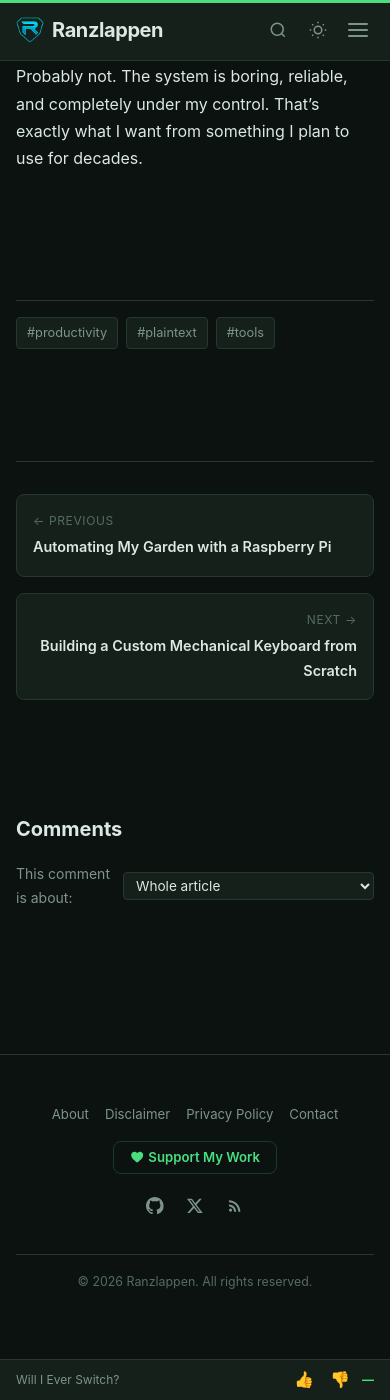
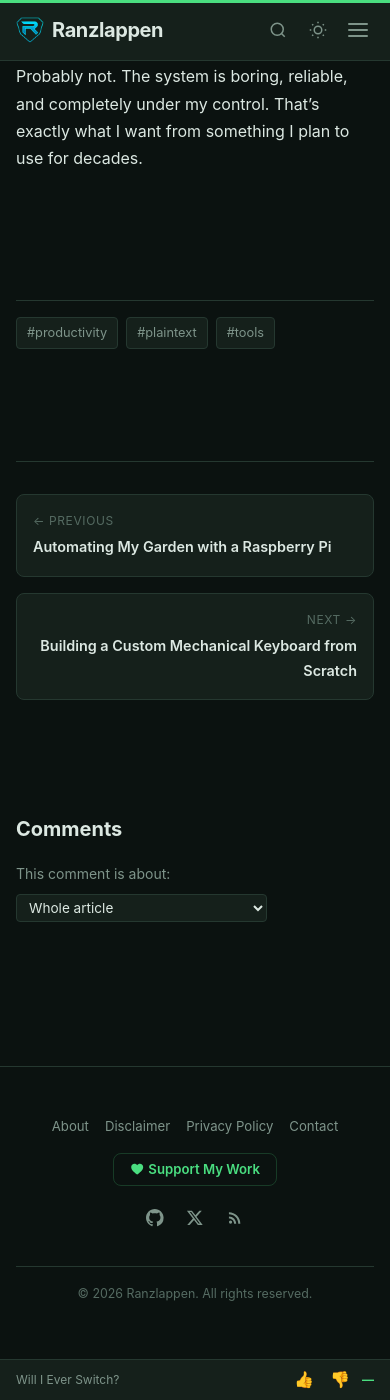
Before and after one commit to Ranzlappen/website, a Jekyll site: the page built from _posts/2026-03-20-tracking-everything-plain-text.md, in a window 390 px wide and 1400 px high, scrolled down 2189 px. Built offline with Jekyll 4.4.1, drawn with Linux system fonts in a browser that asks for light colours; comment, search, counter and statistics services are not loaded.

Commit message:
Fix comment dropdown overflowing viewport on mobile
Add flex-wrap, min-width: 0, and max-width: 100% to the comment context
select so it stays within the viewport on small screens.

https://claude.ai/code/session_01SzqUAqbYa7r6UJefobTMwf

```diff
--- a/assets/css/style.css
+++ b/assets/css/style.css
@@ -974,6 +974,7 @@ img {
 .comment-context-select {
   margin-bottom: var(--space-lg);
   display: flex;
+  flex-wrap: wrap;
   align-items: center;
   gap: var(--space-sm);
   font-size: 0.875rem;
@@ -988,6 +989,8 @@ img {
   font-family: var(--f-body);
   font-size: 0.85rem;
   cursor: pointer;
+  min-width: 0;
+  max-width: 100%;
 }
 .comment-context-select select:focus {
   outline: 2px solid var(--c-accent);
```
